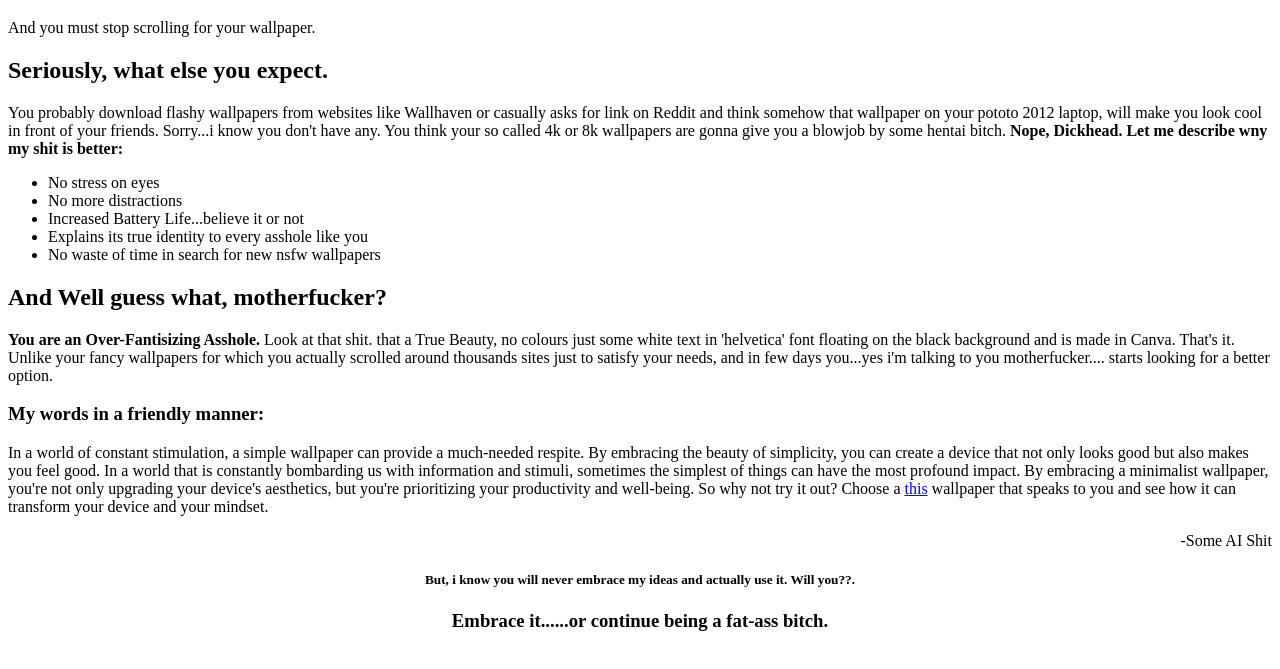
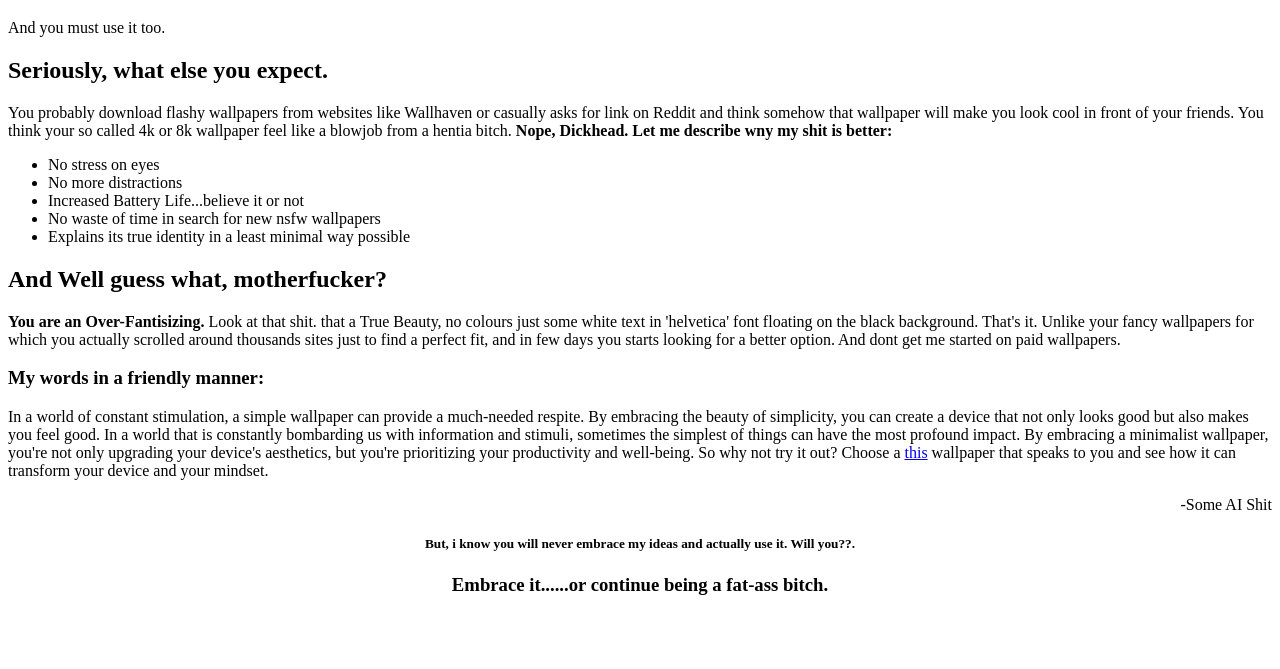
Before and after one commit to samay15jan/mfwall.github.io, a plain HTML site: page index.html in a window 1280 px wide. Shown: the part 61-730 px from the top of the page. Drawn offline with Linux system fonts and the light colour scheme.

Commit message:
Update index.html

```diff
--- a/index.html
+++ b/index.html
@@ -7,20 +7,20 @@
 </head>
 <body>
 <h1> That's my motherfucking wallpaper.</h1>
-<p> And you must stop scrolling for your wallpaper.</p>
+<p> And you must use it too.</p>
 <h2>Seriously, what else you expect.</h2>
-   <p>You probably download flashy wallpapers from websites like Wallhaven or casually asks for link on Reddit and think somehow that wallpaper on your pototo 2012 laptop, will make you look cool in front of your friends. Sorry...i know you don't have any. You think your so called 4k or 8k wallpapers are gonna give you a blowjob by some hentai bitch.<B>  Nope, Dickhead. Let me describe wny my shit is better:</b></p>
+   <p>You probably download flashy wallpapers from websites like Wallhaven or casually asks for link on Reddit and think somehow that wallpaper will make you look cool in front of your friends. You think your so called 4k or 8k wallpaper feel like a blowjob from a hentia bitch.<B>  Nope, Dickhead. Let me describe wny my shit is better:</b></p>
    <ul>
     <li>No stress on eyes</li>
     <li>No more distractions</li>
     <li>Increased Battery Life...believe it or not</li>
-    <li>Explains its true identity to every asshole like you</li>
     <li>No waste of time in search for new nsfw wallpapers</li>
+    <li>Explains its true identity in a least minimal way possible</li>
    </ul>
 <h2>And Well guess what, motherfucker?</h2>
-<p><b>You are an Over-Fantisizing Asshole.</b> Look at that shit. that a True Beauty, no colours just some white text in 'helvetica' font floating on the black background and is made in Canva. That's it. Unlike your fancy wallpapers for which you actually scrolled around thousands sites just to satisfy your needs, and in few days you...yes i'm talking to you motherfucker.... starts looking for a better option. </p>
+<p><b>You are an Over-Fantisizing.</b> Look at that shit. that a True Beauty, no colours just some white text in 'helvetica' font floating on the black background. That's it. Unlike your fancy wallpapers for which you actually scrolled around thousands sites just to find a perfect fit, and in few days you starts looking for a better option. And dont get me started on paid wallpapers.</p>
 <h3>My words in a friendly manner:</h3>
-<p>In a world of constant stimulation, a simple wallpaper can provide a much-needed respite. By embracing the beauty of simplicity, you can create a device that not only looks good but also makes you feel good. In a world that is constantly bombarding us with information and stimuli, sometimes the simplest of things can have the most profound impact. By embracing a minimalist wallpaper, you're not only upgrading your device's aesthetics, but you're prioritizing your productivity and well-being. So why not try it out? Choose a <a href="https://www.github.com">this</a> wallpaper that speaks to you and see how it can transform your device and your mindset.<p style="text-align:right;">-Some AI Shit</p></p>
+<p>In a world of constant stimulation, a simple wallpaper can provide a much-needed respite. By embracing the beauty of simplicity, you can create a device that not only looks good but also makes you feel good. In a world that is constantly bombarding us with information and stimuli, sometimes the simplest of things can have the most profound impact. By embracing a minimalist wallpaper, you're not only upgrading your device's aesthetics, but you're prioritizing your productivity and well-being. So why not try it out? Choose a <a href="https://github.com/samay15jan/mfwall/blob/main/mfwall.jpg?raw=true">this</a> wallpaper that speaks to you and see how it can transform your device and your mindset.<p style="text-align:right;">-Some AI Shit</p></p>
 <h5 style="text-align:center;">But, i know you will never embrace my ideas and actually use it. Will you??.</h5>
 <h3 style="text-align:center;">Embrace it......or continue being a fat-ass bitch.</h3>
 </body>
```
